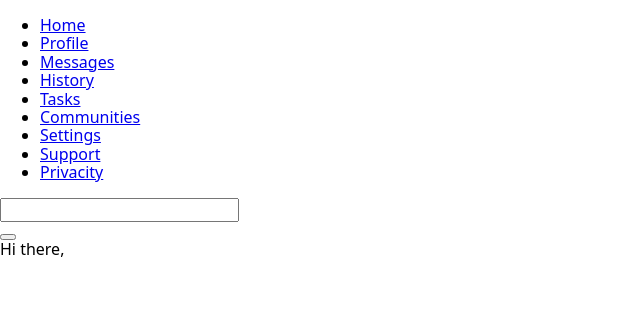
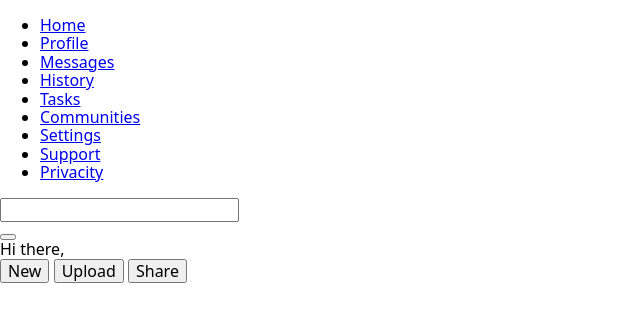
Before and after one commit to It-is-Michel/Odin-Dashboard-v2, a plain HTML site: page index.html in a window 1280 px wide. Shown: the whole page, without its empty margins (0-640 px from the left). Drawn offline with Linux system fonts and the light colour scheme.

Commit message:
feat: Add the option buttons wrapper with its content

```diff
--- a/index.html
+++ b/index.html
@@ -51,6 +51,12 @@
           </div>
         </div>
 
+        <div class="option-buttons-wrapper">
+          <button class="new-button">New</button>
+          <button class="upload-button">Upload</button>
+          <button class="share-button">Share</button>
+        </div>
+
       </div>
 
     </header>
```
